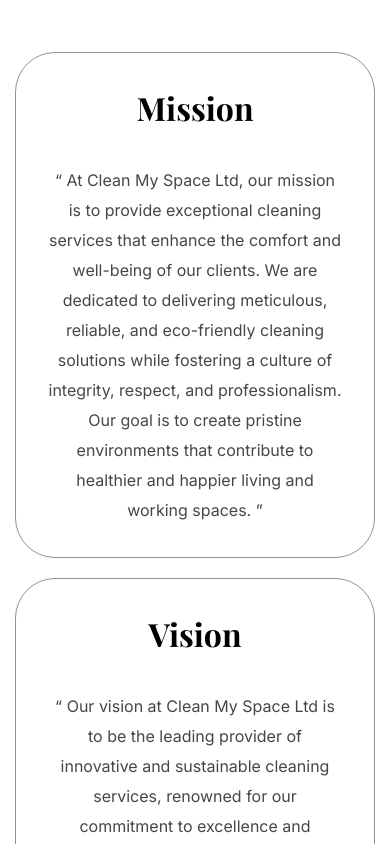
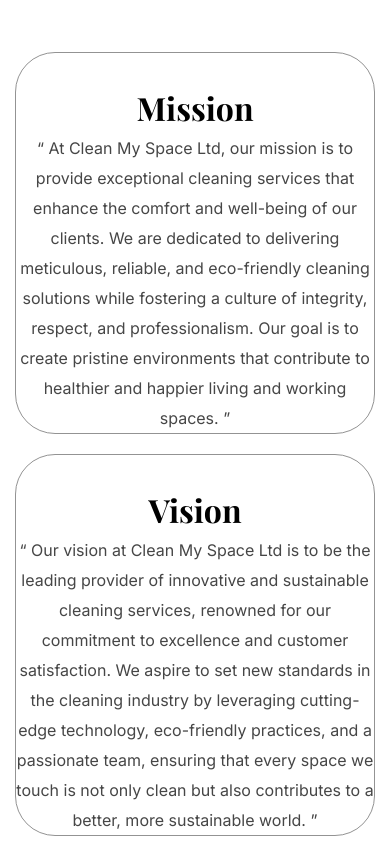
Before and after one commit to sabbir53rahman/Cleaning_services, a React (Vite) app: page / in a window 390 px wide. Shown: the part 960-1804 px from the top of the page. Built offline with nearby package versions, Linux system fonts and the light colour scheme.

Commit message:
for a simple check

```diff
--- a/src/pages/Home/Home.jsx
+++ b/src/pages/Home/Home.jsx
@@ -14,7 +14,7 @@
           <h2 className="text-[32px] leading-[50px] font-bold text-center pt-[30px] font-secondary">
             Mission
           </h2>
-          <p className="text text-center p-[32px]">
+          <p className="text text-center md:p-[32px]">
             “ At Clean My Space Ltd, our mission is to provide exceptional
             cleaning services that enhance the comfort and well-being of our
             clients. We are dedicated to delivering meticulous, reliable, and
@@ -28,7 +28,7 @@
           <h2 className="text-[32px] leading-[50px] font-bold text-center pt-[30px] font-secondary">
             Vision
           </h2>
-          <p className="text text-center p-[32px]">
+          <p className="text text-center md:p-[32px]">
             “ Our vision at Clean My Space Ltd is to be the leading provider of
             innovative and sustainable cleaning services, renowned for our
             commitment to excellence and customer satisfaction. We aspire to set
```
